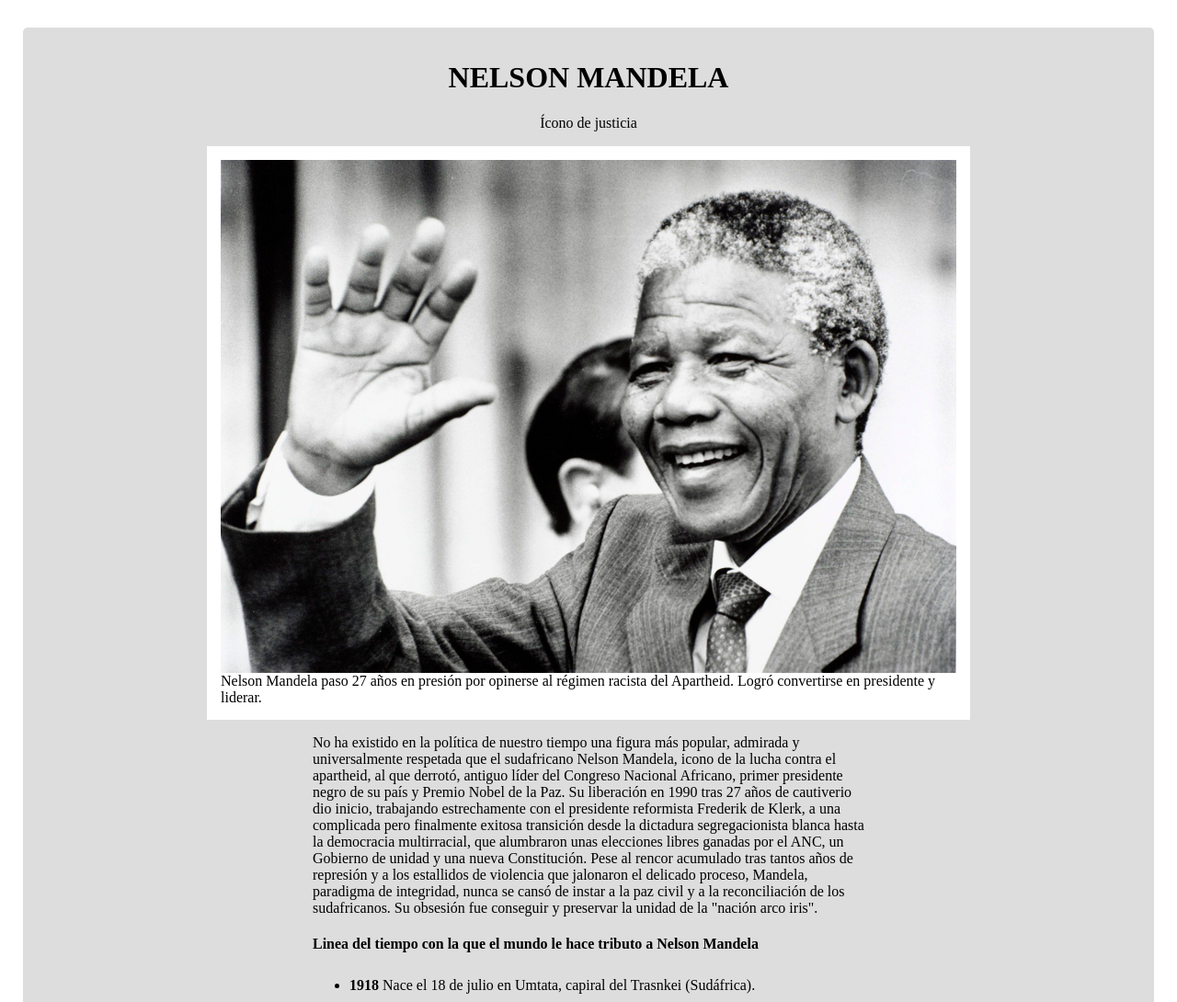
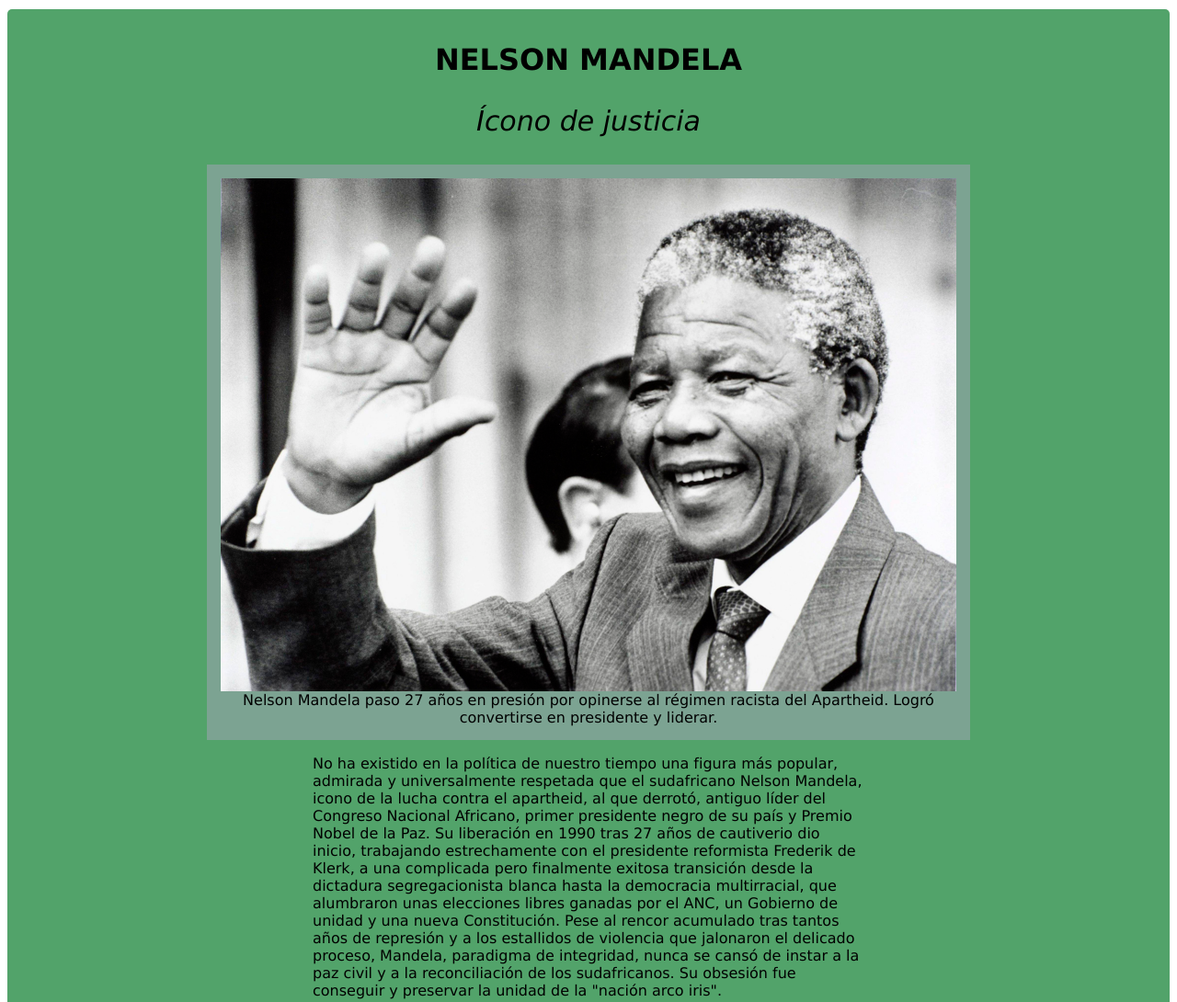
Before and after one commit to Alejaospino27/Pagina-tributo_Nelson-Mandela, a plain HTML site: page index.html in a window 1280 px wide. Shown: the top 1090 px of the page at 92% size. Drawn offline with Linux system fonts and the light colour scheme.

Commit message:
detalles de links

```diff
--- a/index.html
+++ b/index.html
@@ -13,7 +13,7 @@
   <main id="main">
 
     <h1 id="title"> NELSON MANDELA</h1>
-    <p class=info>Ícono de justicia</p>
+    <p id=info>Ícono de justicia</p>
 
     <div id="img-div">
       <img id="image"
@@ -39,7 +39,7 @@
 
       <h4>Linea del tiempo con la que el mundo le hace tributo a Nelson Mandela </h4>
       <ul>
-        <li> <strong>1918</strong> Nace el 18 de julio en Umtata, capiral del Trasnkei (Sudáfrica).</li>
+        <li> <strong>1918</strong> Nace el 18 de julio en Umtata, capiral del Trasnkei <a href="https://www.aventuraafrica.com/paises/sudafrica" target="_blank">(Sudáfrica)</a>.</li>
         <li> <strong>1939</strong> Ingresa en  la Universidad de Fort Here ( la única para negros en Sudáfrica) y se gradúa en Leyes.</li>
         <li> <strong>1944</strong> Ingresa en el Congreso Nacional Africano (CNA) con el que lucha contra la segregación racial.</li>
         <li> <strong>1961</strong> Crea junto a otros colegas la Lanza de la Nación, brazo armado del CNA con el que comenten varios atentados.</li>
@@ -57,8 +57,8 @@
 
       </ul>
       <i>"Aprendí que el coraje no era la ausencia de miedo, sino el triunfo sobre él. El valiente no es quien no siente miedo, sino aquel que conquista ese miedo."</i>
-      <br><br>
-      <i>"Nelson Mandela"</i>
+
+      <i>Nelson Mandela</i>
 
 
 
--- a/style.css
+++ b/style.css
@@ -1,17 +1,19 @@
 #main {
-  max-width: 1200px;
+  max-width: auto;
   max-height: auto;
-  margin: 30px auto;
+  margin: 10px auto;
   padding: 15px;
-  background-color: #dddddd;
+  background-color: #52a36a;
   border-radius: 5px;
+  font-family: verdana;
 
 }
 
 
 #info{
 
-    font-size: medium;
+    font-size: 30px;
+    font-style: italic;
 }
 
 
@@ -31,7 +33,7 @@
   max-width: 800px;
   margin: 0 auto;
   padding: 15px;
-  background-color: #ffffff;
+  background-color: #a9a2bb7c;
 
 }
 
@@ -40,6 +42,11 @@
   display: block;
   max-width: 100%;
   margin: 0 auto;
+}
+
+#img-caption
+{
+    text-align: center;
 }
 
 #tribute-info {
```
